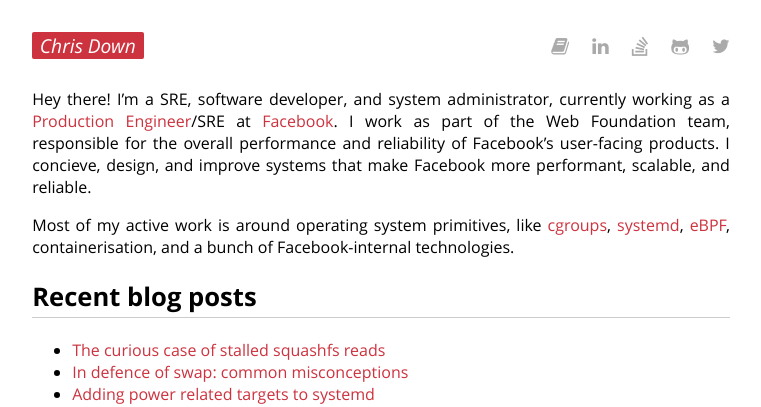
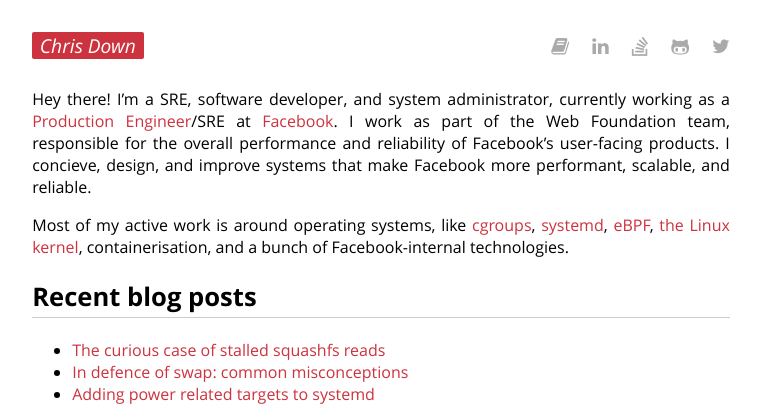
Before and after one commit to cdown/chrisdown.name, a Jekyll site: the page built from index.md, in a window 1280 px wide. Shown: the top 407 px of the page, without its empty margins (259-1020 px from the left). Built offline with Jekyll 4.4.1, drawn with Linux system fonts in a browser that asks for light colours.

Commit message:
index: Rephrase intro

```diff
--- a/index.md
+++ b/index.md
@@ -13,10 +13,11 @@ Web Foundation team, responsible for the overall performance and reliability of
 Facebook's user-facing products. I concieve, design, and improve systems that
 make Facebook more performant, scalable, and reliable.
 
-Most of my active work is around operating system primitives, like
+Most of my active work is around operating systems, like
 [cgroups](https://www.youtube.com/watch?v=ikZ8_mRotT4),
 [systemd](https://github.com/systemd/systemd),
-[eBPF](https://www.iovisor.org/technology/ebpf), containerisation, and a bunch
+[eBPF](https://www.iovisor.org/technology/ebpf), [the Linux
+kernel](https://www.kernel.org/), containerisation, and a bunch
 of Facebook-internal technologies.
 
 [Facebook]: https://www.facebook.com
```
